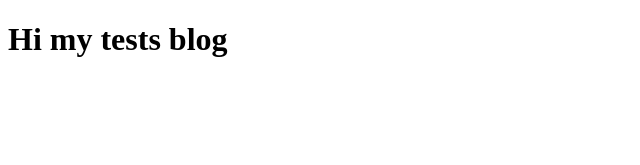
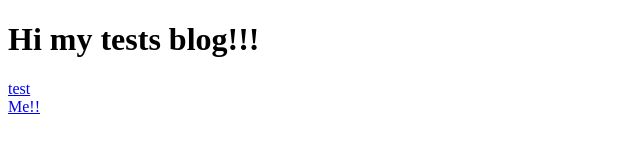
Before and after one commit to blacktoast/blacktoast.github.io, a Next.js app: page / in a window 1280 px wide. Shown: the top 165 px of the page, without its empty margins (0-640 px from the left). Built offline with nearby package versions, Linux system fonts and the light colour scheme.

Commit message:
feat(index): test와 me 링크 추가

```diff
--- a/package.json
+++ b/package.json
@@ -6,7 +6,7 @@
     "build": "next build",
     "start": "next start",
     "export": "next export",
-    "deploy-test": "next build && next export && gh-pages -d out",
+    "deploy-test": "rm -rf node_modules/.cache && next build && next export &&  touch out/.nojekyll && gh-pages -d out",
     "deploy": "rm -rf node_modules/.cache && next build && next export && touch out/.nojekyll && git add out/ && git commit -m \"Deploy Next.js to gh-pages\" && git subtree -f push --prefix out origin gh-pages"
   },
   "dependencies": {
--- a/pages/index.js
+++ b/pages/index.js
@@ -1,4 +1,5 @@
 import Head from "next/head";
+import Link from "next/link";
 
 export default function Home() {
   return (
@@ -7,7 +8,10 @@ export default function Home() {
         <title>Create Next App</title>
         <link rel="icon" href="/favicon.ico" />
       </Head>
-      <h1>Hi my tests blog</h1>
+      <h1>Hi my tests blog!!!</h1>
+      <Link href="/test">test</Link>
+      <br />
+      <Link href="/autors/me">Me!!</Link>
     </div>
   );
 }
```
